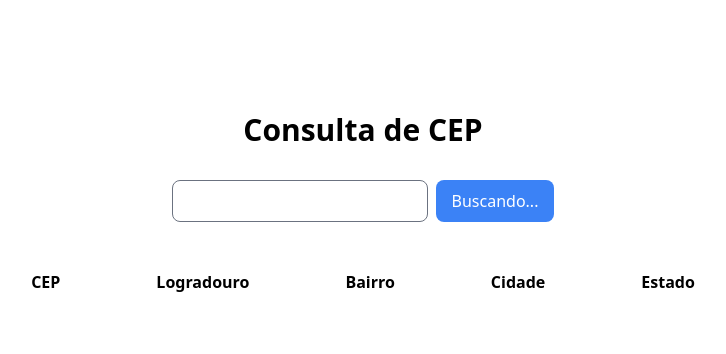
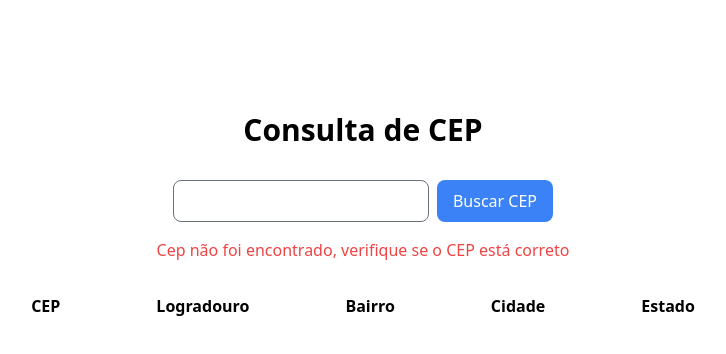
Before and after one commit to karinanuunes/cep, a plain HTML site: page index.html in a window 1280 px wide. Both pictures are taken after a click on the button "Buscar Cep". Shown: the whole page, without its empty margins (277-1003 px from the left). Drawn offline with nearby package versions, Linux system fonts and the light colour scheme; no server answers.

Commit message:
add msg de erro

```diff
--- a/index.html
+++ b/index.html
@@ -1,19 +1,28 @@
 <!DOCTYPE html>
 <html lang="pt-br">
   <head>
-    <meta charset="UTF-8">
-    <meta name="viewport" content="width=device-width, initial-scale=1.0">
+    <meta charset="UTF-8" />
+    <meta name="viewport" content="width=device-width, initial-scale=1.0" />
     <script src="https://cdn.tailwindcss.com?plugins=forms,typography,aspect-ratio,line-clamp"></script>
-    <title>Consultar CEP</title>
+    <title>Consulta de CEP</title>
   </head>
   <body>
     <div class="flex flex-col items-center justify-center mt-28">
       <h1 class="text-3xl font-bold mb-8">Consulta de CEP</h1>
       <div class="flex mb-4">
-            <input type="text" id="cepInput" class="w-64 px-3 py-2 border rounded-lg mr-2">
-            <button id="buscarCep" class="bg-blue-500 text-white px-4 py-2 rounded-lg">Buscar Cep</button>
+        <input
+          type="text"
+          id="cepInput"
+          class="w-64 px-3 py-2 border rounded-lg mr-2"
+        />
+        <button
+          id="buscarCep"
+          class="bg-blue-500 text-white px-4 py-2 rounded-lg"
+        >
+          Buscar Cep
+        </button>
       </div>
-        <!-- RESULTADO -->
+      <p id="error-message" class="text-red-500"></p>
       <div class="mb-4">
         <div id="resultado" class="mb-4 px-3 py-2">
           <table class="table-auto">
@@ -26,15 +35,10 @@
                 <th class="px-12 py-6 justify-center">Estado</th>
               </tr>
             </thead>
-                    <tbody>
-                        <!-- DOM VIA JAVASCRIPT -->
-                    </tbody>
+            <tbody></tbody>
           </table>
         </div>
-            <!-- AQUI VAI O MAPA -->
-            <div id="mapa" class="mb-4 px-4 py-5 h-64">
-
-            </div>
+        <div id="mapa" class="mb-4 px-4 py-5 h-64"></div>
       </div>
     </div>
 
--- a/script.js
+++ b/script.js
@@ -6,53 +6,54 @@ class CepService {
   async buscarCep(cep) {
     try {
       const response = await fetch(`${this.endpoint}/${cep}/json/`);
-            console.log('Início da requisição');
-            if(response.status === 200) {
+      console.log("Início da requisição");
+      if (response.status === 200) {
         const data = await response.json();
-                console.log('Requisição feita com sucesso');
+        console.log("Requisição feita com sucesso");
         return data;
       } else {
         console.error({
-                  Application: 'CepService',
+          Application: "CepService",
           stackTraceError: error,
           date: Date.now(),
-                  method: 'BuscarCep',
-                  descriptionError: 'Cep não foi encontrado',
-                  code: [50]
+          method: "BuscarCep",
+          descriptionError: "Cep não foi encontrado",
+          code: [50],
         });
-                throw new Error('Cep não foi encontrado');
+        throw new Error("Cep não foi encontrado");
       }
-
     } catch (error) {
       console.error({
-                Application: 'CepService',
+        Application: "CepService",
         stackTraceError: error,
         date: Date.now(),
-                method: 'BuscarCep',
-                descriptionError: 'Erro ao buscar o cep',
-                code: [10, 29, 43]
+        method: "BuscarCep",
+        descriptionError: "Erro ao buscar o cep",
+        code: [51],
       });
-            throw new Error('Erro ao buscar o cep');
+      throw new Error("Erro ao buscar o cep");
     }
   }
 }
 
-document.addEventListener('DOMContentLoaded', () => {
-    const cepInput = document.getElementById('cepInput');
-    const buscarCepButton = document.getElementById('buscarCep');
-    const resultado = document.querySelector('#resultado tbody');
-    const mapa = document.getElementById('mapa');
+document.addEventListener("DOMContentLoaded", () => {
+  const cepInput = document.getElementById("cepInput");
+  const buscarCepButton = document.getElementById("buscarCep");
+  const resultado = document.querySelector("#resultado tbody");
+  const mapa = document.getElementById("mapa");
 
   const cepService = new CepService();
 
-    buscarCepButton.addEventListener('click', async () => {
-        const cep = cepInput.value.trim()
+  buscarCepButton.addEventListener("click", async () => {
+    const cep = cepInput.value.trim();
     resultado.innerHTML = "";
     mapa.innerHTML = "";
+    const errorMessageElement = document.getElementById("error-message");
+    errorMessageElement.textContent = "";
 
     try {
-            buscarCepButton.classList.add('bg-blue-300', 'cursor-not-allowed');
-            buscarCepButton.textContent = "Buscando..."
+      buscarCepButton.classList.add("bg-blue-300", "cursor-not-allowed");
+      buscarCepButton.textContent = "Buscando...";
 
       const data = await cepService.buscarCep(cep);
       const row = resultado.insertRow(0);
@@ -62,31 +63,44 @@ document.addEventListener('DOMContentLoaded', () => {
       row.insertCell(3).textContent = data.localidade;
       row.insertCell(4).textContent = data.uf;
 
-            // Adicionar classes zebradas e espaçamento
-            const rows = resultado.querySelectorAll('tr');
+      const rows = resultado.querySelectorAll("tr");
       rows.forEach((row, index) => {
-                row.classList.toggle('bg-gray-100', index % 2 === 0);
-                row.classList.toggle('bg-white', index % 2 === 0);
-                row.classList.add('py-2');
+        row.classList.toggle("bg-gray-100", index % 2 === 0);
+        row.classList.toggle("bg-white", index % 2 === 0);
+        row.classList.add("py-2");
       });
 
-            buscarCepButton.classList.remove('bg-blue-300', 'cursor-not-allowed');
+      buscarCepButton.classList.remove("bg-blue-300", "cursor-not-allowed");
       buscarCepButton.textContent = "Buscar CEP";
 
       const logradouro = data.cep;
 
-            const mapaIframe = document.createElement('iframe');
-            mapaIframe.src = `https://www.google.com/maps/embed/v1/place?key=AIzaSyBbyMEoOrR6XieyaJqMG6_x2rGscnraV7c&zoom=14&q=${encodeURIComponent(logradouro)}`;
-            mapaIframe.width = '100%';
-            mapaIframe.heigth = '400';
-            mapaIframe.style.border = '0';
+      const mapaIframe = document.createElement("iframe");
+      mapaIframe.src = `https://www.google.com/maps/embed/v1/place?key=AIzaSyBbyMEoOrR6XieyaJqMG6_x2rGscnraV7c&zoom=14&q=${encodeURIComponent(
+        logradouro
+      )}`;
+      mapaIframe.width = "100%";
+      mapaIframe.heigth = "400";
+      mapaIframe.style.border = "0";
       mapa.appendChild(mapaIframe);
-            document.getElementById('mapa').appendChild(mapaIframe);
-
+      document.getElementById("mapa").appendChild(mapaIframe);
     } catch (error) {
-            console.error(error);
+      console.error({
+        Application: "CepService",
+        stackTraceError: error,
+        date: Date.now(),
+        method: "BuscarCep",
+        descriptionError:
+          "Cep não foi encontrado, verifique se o CEP está correto",
+        code: [52],
+      });
+      errorMessageElement.textContent =
+        "Cep não foi encontrado, verifique se o CEP está correto";
+      throw new Error("Cep não foi encontrado");
     } finally {
-            console.log('Finalizado');
+      buscarCepButton.classList.remove("bg-blue-300", "cursor-not-allowed");
+      buscarCepButton.textContent = "Buscar CEP";
+      console.log("Finalizado");
     }
-    })
-})
+  });
+});
```
Lines whose indentation alone changed are shown as unchanged.
